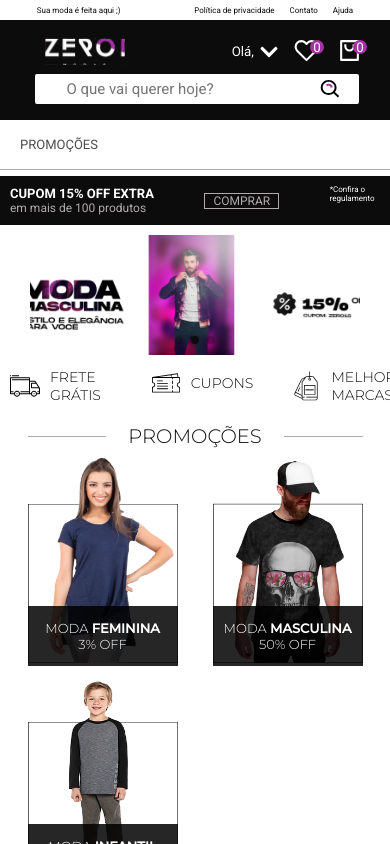
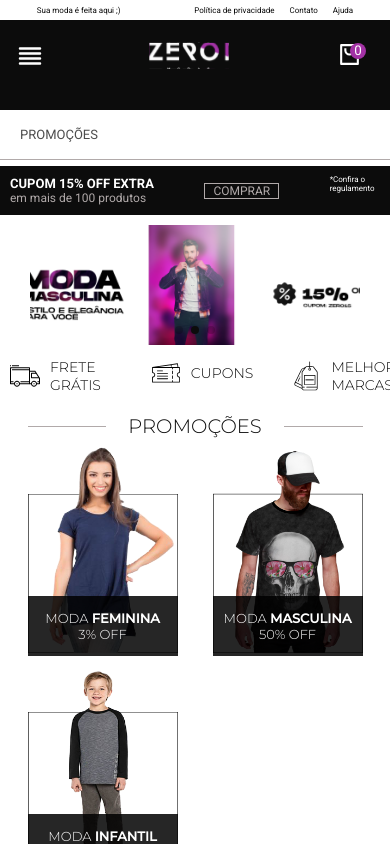
Before and after one commit to rayaneacacio/Zer01_Modas, a React (Vite) app in the folder zer01modas-frontend/: page / in a window 390 px wide. Built offline with nearby package versions, Linux system fonts and the light colour scheme; grey boxes are pictures that could not be loaded.

Commit message:
update header e menu

```diff
--- a/zer01modas-frontend/src/components/Header/index.jsx
+++ b/zer01modas-frontend/src/components/Header/index.jsx
@@ -3,6 +3,7 @@ import { useNavigate, useLocation } from "react-router-dom";
 
 import { useAuth } from "../../hooks/auth";
 
+import { HiOutlineViewList } from "react-icons/hi";
 import { FaChevronDown } from "react-icons/fa";
 import { FiHeart } from "react-icons/fi";
 import { RiShoppingBag2Line } from "react-icons/ri";
@@ -12,6 +13,7 @@ import iconSearch from "../../assets/search-icon.svg";
 
 import { InputBox } from "../InputBox";
 import { NavMenu } from "../Nav-Menu";
+import { Button } from "../Button";
 
 import { Container } from "./style";
 
@@ -22,19 +24,17 @@ export function Header() {
   const navigate = useNavigate();
   const route = useLocation();
 
-  function navigateMenu() {
-    if(window.innerWidth < 1000) {
-      if(route.pathname != "/menu") {
-        navigate("/menu");
-        return;
-      }
+  function handleOpenMenuMOBILE() {
+    const menuMobile = document.querySelector(".menuMobile");
 
-      navigate(-1);
+    if(menuMobile.style.display == "block") {
+      menuMobile.style.display = "none";
+    } else {
+      menuMobile.style.display = "block";
     }
-
   }
 
-  function handleMenuDesktopDisplayBlock() {
+  function handleOpenMenuDESKTOP() {
     if(window.innerWidth >= 1000) {
       setMenuDesktop("open");
     }
@@ -42,7 +42,7 @@ export function Header() {
     document.querySelector(".firstButton svg").style.animation = "rotate180 0.3s forwards";
   }
 
-  function handleMenuDesktopDisplayNone() {
+  function handleCloseMenuDESKTOP() {
     if(window.innerWidth >= 1000) {
       setMenuDesktop("close");
     }
@@ -62,7 +62,7 @@ export function Header() {
   }
 
   useEffect(() => {
-    const menu = document.querySelector(".nav-menu");
+    const menu = document.querySelector(".boxButtons .nav-menu");
     const modal = sessionStorage.getItem("@zer01modas:modal");
 
     if(menu) {
@@ -89,18 +89,26 @@ export function Header() {
       </div>
 
       <div>
+        <Button icon={ <HiOutlineViewList /> } className="buttonMenu" onClick={ handleOpenMenuMOBILE } />
+        <div className="menuMobile">
+          <div>
+            <InputBox className="input" placeholder="O que vai querer hoje?" icon={ iconSearch } />
+          </div>
+          <NavMenu />
+        </div>
+
         <img src={ Logo } alt="Logomarca" />
 
         <div className="boxButtons">
-          <button className="firstButton" onClick={ navigateMenu } onMouseOver={ handleMenuDesktopDisplayBlock } onMouseOut={ handleMenuDesktopDisplayNone } >
+          <button className="firstButton" onMouseOver={ handleOpenMenuDESKTOP } onMouseOut={ handleCloseMenuDESKTOP } >
             <p> Olá, <strong> { userData && userData.user.name } </strong> </p>
             <FaChevronDown size={ 20 } />
           </button>
-          <NavMenu onMouseOver={ handleMenuDesktopDisplayBlock } onMouseOut={ handleMenuDesktopDisplayNone }  />
+          <NavMenu onMouseOver={ handleOpenMenuDESKTOP } onMouseOut={ handleCloseMenuDESKTOP }  />
 
           {
             !isAdmin &&
-          <button>
+          <button className="buttonFavorites">
             <FiHeart size={ 25 } onClick={ navigateFavorites } />
             <span> 0 </span>
           </button>
--- a/zer01modas-frontend/src/components/Header/style.js
+++ b/zer01modas-frontend/src/components/Header/style.js
@@ -29,25 +29,20 @@ export const Container = styled.header`
     background: ${({ theme }) => theme.COLORS.BLACK};
 
     width: 100%;
-    height: 10rem;
+    height: 9rem;
 
     padding: 1.5rem;
 
     display: grid;
-    grid-template-areas: "logo buttons" "input input";
+    grid-template-areas: "buttonMenu logo buttons" "input input input";
     align-items: center;
     justify-content: space-between;
     row-gap: 0.5rem;
 
     > img {
       grid-area: logo;
-      width: 9rem;
-      height: 3.2rem;
-      padding-left: 1rem;
-    }
-
-    > img, .input {
-      margin-left: 2rem;
+      width: 8rem;
+      height: 3rem;
     }
   }
 
@@ -72,40 +67,71 @@ export const Container = styled.header`
       span {
         background: ${({ theme }) => theme.COLORS.PURPLE};
 
-        width: 1.4rem;
-        height: 1.4rem;
+        width: 1.6rem;
+        height: 1.6rem;
 
         border-radius: 50%;
 
         position: absolute;
-        right: -2px;
-        top: 2px;
+        right: -1px;
+        top: 1px;
       }
     }
   }
 
-  .firstButton {
-    padding-left: 1.3rem;
+  .firstButton, .buttonFavorites, .input {
+    display: none;
+  }
 
-    display: flex;
-    align-items: center;
-    gap: 0.5rem;
+  .buttonMenu {
+    grid-area: buttonMenu;
+    background: none;
+    padding: 0;
+    z-index: 3;
 
-    margin: ${({ $isAdmin }) => $isAdmin && "1rem 1.5rem"};
-
-    svg {
-      animation: ${({ $pathname }) => $pathname === "/" && "rotate180 0.3s reverse forwards"};
+    > svg {
+      color: ${({ theme }) => theme.COLORS.WHITE};
+      height: 3rem;
+      width: 3rem;
     }
   }
 
-  .input {
-    grid-area: input;
-    width: 90%;
-    height: 3rem;
+  .menuMobile {
+    background: rgba(8, 8, 8, 0.64);
+    width: 100vw;
+    height: 100vh;
 
-    > img {
-      width: 2.5rem;
-      height: 2.5rem;
+    position: absolute;
+    top: 0;
+    left: 0;
+
+    display: none;
+    z-index: 2;
+
+    > div, .nav-menu {
+      background: ${({ theme }) => theme.COLORS.BLACK};
+      width: 70%;
+      transform: translateX(-5em);
+      animation: toRight 0.3s forwards;
+    }
+
+    > div {
+      height: 16rem;
+      padding-top: 10rem;
+    }
+
+    .input {
+      display: flex;
+    }
+
+    .nav-menu {
+      height: 100%;
+      display: flex;
+    }
+
+    button {
+      opacity: 1;
+      animation: 0;
     }
   }
 
@@ -134,6 +160,10 @@ export const Container = styled.header`
       }
     }
 
+    .buttonMenu {
+      display: none;
+    }
+
     .boxButtons {
       position: relative;
       z-index: 2;
@@ -145,6 +175,10 @@ export const Container = styled.header`
 
     }
 
+    .firstButton, .buttonFavorites, .input {
+      display: flex;
+    }
+
     .firstButton {
       font-size: 1.7rem;
     }
--- a/zer01modas-frontend/src/components/Nav/style.js
+++ b/zer01modas-frontend/src/components/Nav/style.js
@@ -1,6 +1,7 @@
 import styled from "styled-components";
 
 export const Container = styled.nav`
+  background: ${({ theme }) => theme.COLORS.WHITE};
   width: 100%;
   height: 5rem;
 
--- a/zer01modas-frontend/src/components/SecondHeader/index.jsx
+++ b/zer01modas-frontend/src/components/SecondHeader/index.jsx
@@ -1,7 +1,6 @@
 import { useNavigate } from "react-router-dom";
 
 import { LiaAngleLeftSolid } from "react-icons/lia";
-import { FiSearch } from "react-icons/fi";
 
 import { Header } from "../Header";
 import { Button } from "../Button";
--- a/zer01modas-frontend/src/components/SecondHeader/style.js
+++ b/zer01modas-frontend/src/components/SecondHeader/style.js
@@ -1,7 +1,12 @@
 import styled from "styled-components";
 
 export const Container = styled.header`
-  > header > :nth-child(2) {
+  > header > div > img {
+    display: none;
+  }
+
+
+  /* > header > :nth-child(2) {
     padding-top: 0.5rem;
 
     img {
@@ -16,7 +21,7 @@ export const Container = styled.header`
       justify-content: flex-end;
       margin-top: 0.1rem;
     }
-  }
+  } */
 
   > button {
     background: none;
@@ -24,6 +29,8 @@ export const Container = styled.header`
     position: absolute;
     top: 3rem;
     z-index: 1;
+
+    display: none;
 
     svg {
       height: 3.5rem;
@@ -47,6 +54,7 @@ export const Container = styled.header`
       color: ${({ theme }) => theme.COLORS.BLACK};
       top: 17rem;
       left: 3rem;
+      display: block;
       svg {
         width: 2.5rem;
       }
--- a/zer01modas-frontend/src/pages/Home/style.js
+++ b/zer01modas-frontend/src/pages/Home/style.js
@@ -7,7 +7,7 @@ export const Container = styled.div`
   position: relative;
 
   > main {
-    margin-top: 12rem;
+    margin-top: 11rem;
   }
 
   .section_promotion {
@@ -115,6 +115,7 @@ export const Container = styled.div`
 
   @media(min-width: 1000px) {
     > main {
+      margin-top: 11.9rem;
       display: flex;
       flex-direction: column;
       align-items: center;
--- a/zer01modas-frontend/src/pages/Menu/index.jsx
+++ /dev/null
@@ -1,13 +0,0 @@
-import { Header } from "../../components/Header";
-import { NavMenu } from "../../components/Nav-Menu";
-
-import { Container } from "./style";
-
-export function Menu() {
-  return (
-    <Container>
-      <Header />
-      <NavMenu />
-    </Container>
-  )
-}
--- a/zer01modas-frontend/src/pages/Menu/style.js
+++ /dev/null
@@ -1,48 +0,0 @@
-import styled from "styled-components";
-
-export const Container = styled.div`
-  background: ${({ theme }) => theme.COLORS.BLACK};
-  height: 100vh;
-
-  display: flex;
-  flex-direction: column;
-  align-items: flex-start;
-
-  > header {
-    position: relative;
-
-    > :nth-child(2) {
-      padding-top: 0;
-      margin-top: 0.4rem;
-      justify-content: space-between;
-
-      .firstButton svg {
-        animation: rotate180 0.3s forwards;
-      }
-
-      .input {
-        display: none;
-      }
-    }
-  }
-
-  > button {
-    background: none;
-    color: ${({ theme }) => theme.COLORS.WHITE};
-    font-size: 2rem;
-
-    display: flex;
-    align-items: center;
-    gap: 1rem;
-
-    padding-left: 1.5rem;
-
-    opacity: 0;
-    animation: forBottom 0.5s forwards 0.1s;
-
-    svg {
-      width: 2rem;
-      height: 2rem;
-    }
-  }
-`;
--- a/zer01modas-frontend/src/pages/ShoppingCart/style.js
+++ b/zer01modas-frontend/src/pages/ShoppingCart/style.js
@@ -19,7 +19,7 @@ export const Container = styled.div`
     width: 100%;
     padding: 1rem;
     position: absolute;
-    top: 9rem;
+    top: 11rem;
   }
 
   @media(min-width: 1000px) {
--- a/zer01modas-frontend/src/styles/global.js
+++ b/zer01modas-frontend/src/styles/global.js
@@ -9,6 +9,7 @@ export default createGlobalStyle`
   }
 
   :root {
+    background: ${({ theme }) => theme.COLORS.BLACK};
     font-family: ${({ theme }) => theme.FONTS.DEFAULT};
     font-size: 62.5%;
   }
@@ -67,7 +68,7 @@ export default createGlobalStyle`
   }
 
   main {
-    height: calc(100% - 12rem);
+    height: calc(100% - 11rem);
     overflow-x: hidden;
     overflow-y: auto;
     opacity: 0;
```
